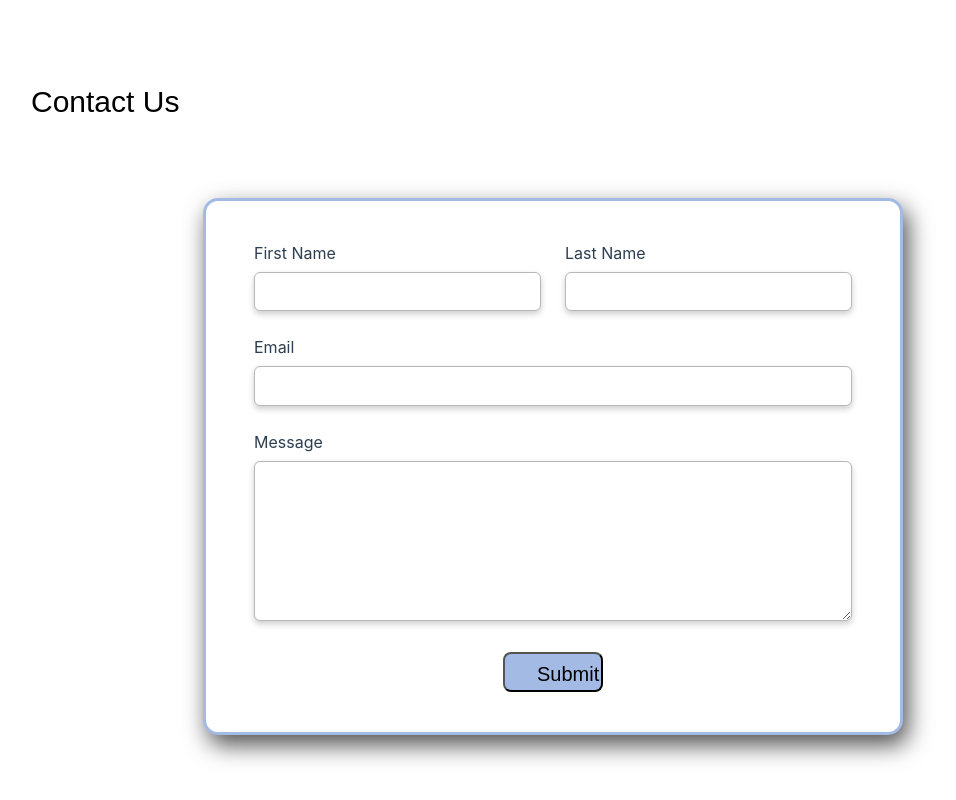
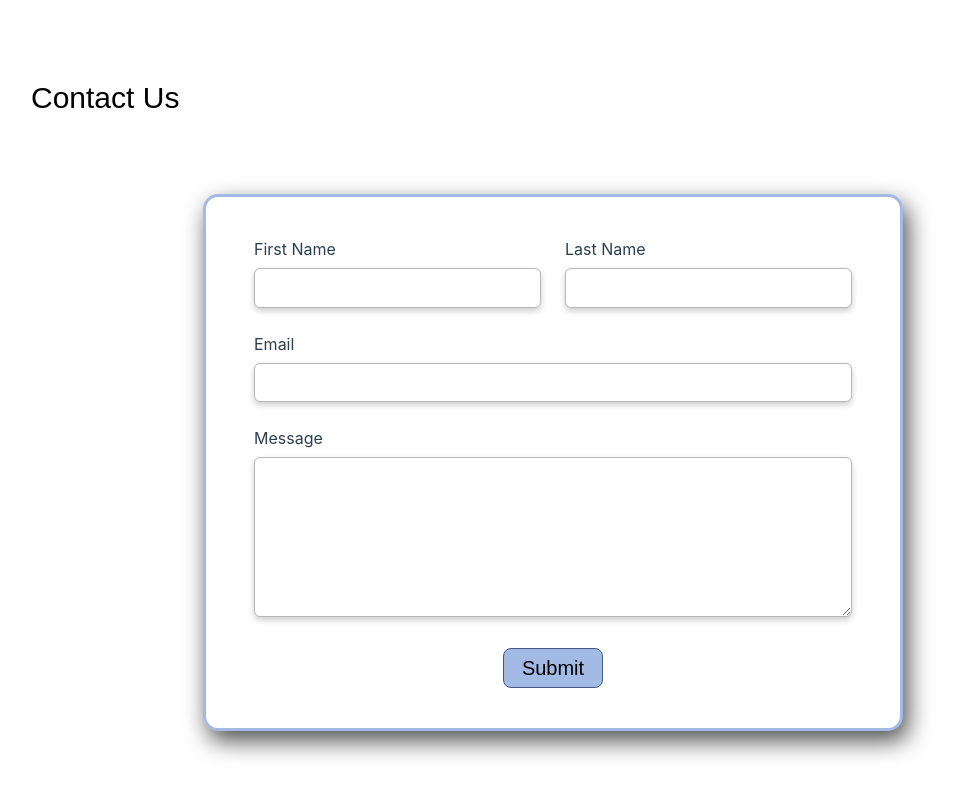
Before and after one commit to jessicajordan31/project-1-part-2, a Vue app in the folder Project-1-Part-2/: page /connect in a window 1280 px wide. Shown: the part 1432-2232 px from the top of the page, without its empty margins (97-1053 px from the left). Built offline with nearby package versions, Linux system fonts and the light colour scheme; the HTML template or start-up script is replaced by a standard one.

Commit message:
fixed connect button>

```diff
--- a/Project-1-Part-2/src/components/Connect.vue
+++ b/Project-1-Part-2/src/components/Connect.vue
@@ -10,7 +10,7 @@
         <div class="heading-text">
             <h1>Connect with Her Capital</h1>
             <h2 id="heading-h2">Build meaningful connections with goal-driven individuals</h2>
-            <button class="btn-w">Contact Us</button>
+            <button class="btn-w" style="padding: 1.7rem 4rem;">Contact Us</button>
         </div>
      </div>
 
@@ -80,7 +80,7 @@
                         <label for="message" class="form-label">Message</label>
                         <textarea name="Message" id="message" class="form-control" rows="5"></textarea>
                     </div>
-                    <button class="btn-w submit-btn" type="submit">Submit</button>
+                    <button class="btn-w submit-btn" type="submit" style="display: flex; align-items: center;">Submit</button>
                 </form>
             </div>
         </div>
@@ -136,12 +136,15 @@
     }
     .btn-w{
         background-color: #fff;
-        stroke: 1px solid #465786;
+        border: 1px solid #465786;
         border-radius: 8px;
-        padding: 10px 10px 10px 10px;
+        padding: 1.2rem 1.8rem;
         color: #000;
         font-size: 20px;
         margin-top: 30px;
+        display: inline-flex;
+        align-items: center;
+        justify-content: center;
     }
     .btn-w:hover{
         color: #fff;
@@ -265,8 +268,7 @@
         resize: vertical;
     }
     .btn-w.submit-btn {
-        padding: 0.6rem 0.75rem;
         margin: 1.5rem auto 0;
-        text-align: center;
+        display: block;
     }
 </style>
```
